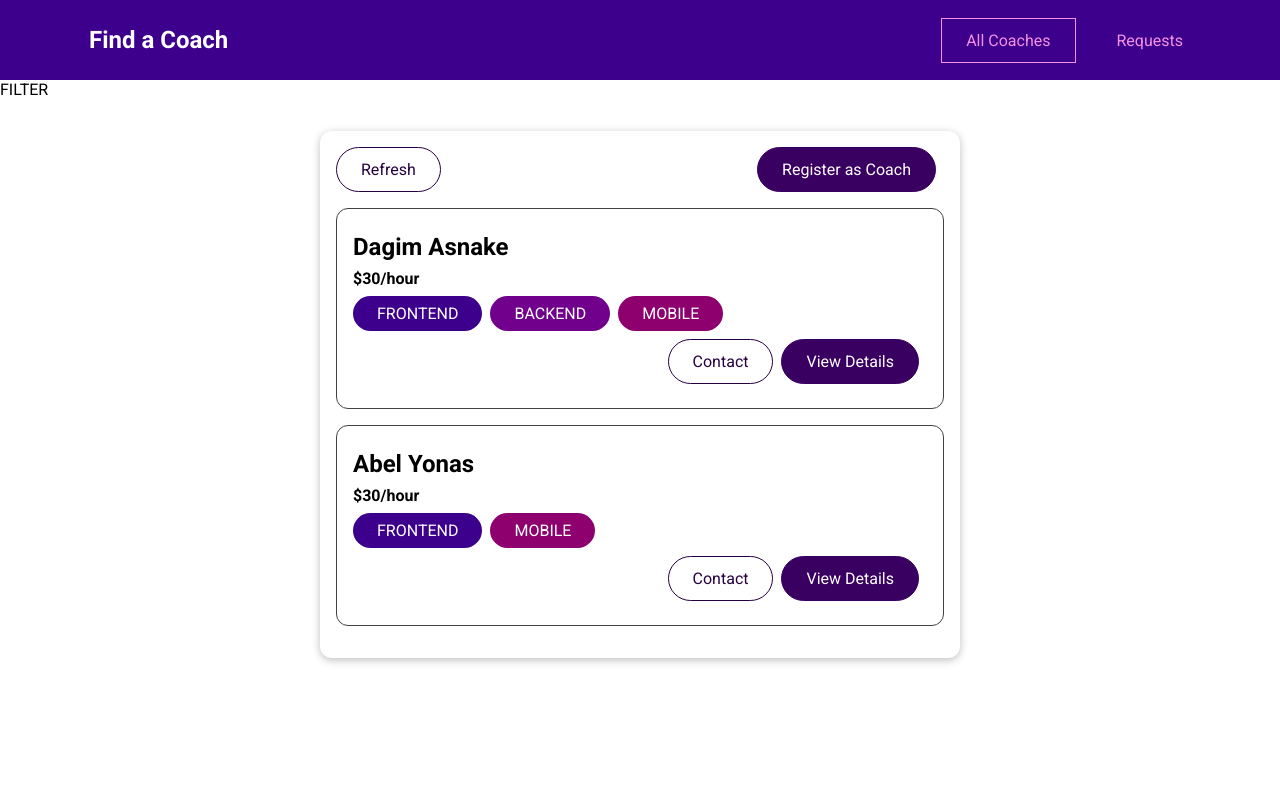
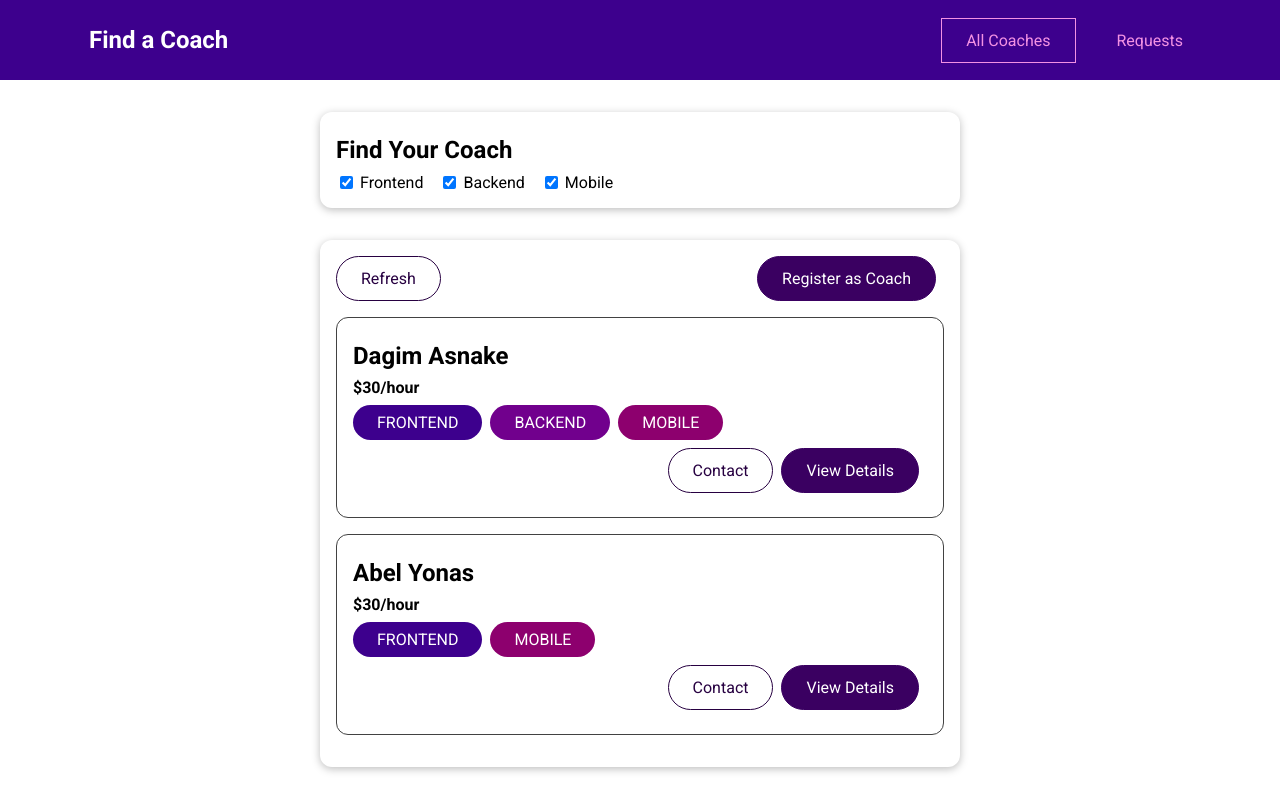
Before and after one commit to DagimAsnake/vueCli-coachApp, a Vue app: page /coaches in a window 1280 px wide. Built offline with nearby package versions, Linux system fonts and the light colour scheme.

Commit message:
added coaches details and filter

```diff
--- /dev/null
+++ b/src/components/coaches/CoachFilter.vue
@@ -0,0 +1,67 @@
+<template>
+  <base-card>
+    <h2>Find Your Coach</h2>
+    <span class="filter-option">
+      <input type="checkbox" id="frontend" checked @change="setFilter" />
+      <label for="frontend">Frontend</label>
+    </span>
+    <span class="filter-option">
+      <input type="checkbox" id="backend" checked @change="setFilter" />
+      <label for="backend">Backend</label>
+    </span>
+    <span class="filter-option">
+      <input type="checkbox" id="mobile" checked @change="setFilter" />
+      <label for="mobile">Mobile</label>
+    </span>
+  </base-card>
+</template>
+
+<script>
+export default {
+  emits: ['change-filter'],
+  data() {
+    return {
+      filters: {
+        frontend: true,
+        backend: true,
+        mobile: true
+      }
+    };
+  },
+  methods: {
+    setFilter(event) {
+      const inputId = event.target.id;
+      const isActive = event.target.checked;
+      const updatedFilters = {
+        ...this.filters,
+        [inputId]: isActive
+      };
+      this.filters = updatedFilters;
+      this.$emit('change-filter', updatedFilters);
+    }
+  }
+}
+</script>
+
+<style scoped>
+h2 {
+  margin: 0.5rem 0;
+}
+
+.filter-option {
+  margin-right: 1rem;
+}
+
+.filter-option label,
+.filter-option input {
+  vertical-align: middle;
+}
+
+.filter-option label {
+  margin-left: 0.25rem;
+}
+
+.filter-option.active label {
+  font-weight: bold;
+}
+</style>
--- a/src/pages/coaches/CoachDetail.vue
+++ b/src/pages/coaches/CoachDetail.vue
@@ -1,12 +1,56 @@
 <template>
-  <h1>detail</h1>
-  <router-view></router-view>
-  <router-link to="/coaches/c1/contact">Contact</router-link>
+  <section>
+    <base-card>
+      <h2>{{ fullName }}</h2>
+      <h3>${{ rate }}/hour</h3>
+    </base-card>
+  </section>
+  <section>
+    <base-card>
+      <header>
+        <h2>Interested? Reach out now!</h2>
+        <base-button link :to="contactLink">Contact</base-button>
+      </header>
+      <router-view></router-view>
+    </base-card>
+  </section>
+  <section>
+    <base-card>
+      <base-badge v-for="area in areas" :key="area" :type="area" :title="area"></base-badge>
+      <p>{{ description }}</p>
+    </base-card>
+  </section>
 </template>
 
 <script>
-export default {};
+export default {
+  props: ['id'],
+  data() {
+    return {
+      selectedCoach: null,
+    };
+  },
+  computed: {
+    fullName() {
+      return this.selectedCoach.firstName + ' ' + this.selectedCoach.lastName;
+    },
+    areas() {
+      return this.selectedCoach.areas;
+    },
+    rate() {
+      return this.selectedCoach.hourlyRate;
+    },
+    description() {
+      return this.selectedCoach.description;
+    },
+    contactLink() {
+      return this.$route.path + '/' + this.id + '/contact';
+    }
+  },
+  created() {
+    this.selectedCoach = this.$store.getters['coaches/coaches'].find(
+      (coach) => coach.id === this.id
+    );
+  },
+};
 </script>
-
-<style>
-</style>
--- a/src/pages/coaches/CoachesList.vue
+++ b/src/pages/coaches/CoachesList.vue
@@ -1,5 +1,7 @@
 <template>
-  <section>FILTER</section>
+  <section>
+    <coach-filter @change-filter="setFilters"></coach-filter>
+  </section>
   <section>
     <base-card>
       <div class="controls">
@@ -24,19 +26,47 @@
 
 <script>
 import CoachItem from '../../components/coaches/CoachItem.vue';
+import CoachFilter from '../../components/coaches/CoachFilter.vue';
 
 export default {
   components: {
     CoachItem,
+    CoachFilter
+  },
+  data() {
+    return {
+      activeFilters: {
+        frontend: true,
+        backend: true,
+        mobile: true
+      }
+    };
   },
   computed: {
     filteredCoaches() {
-      return this.$store.getters['coaches/coaches'];
+      const coaches = this.$store.getters['coaches/coaches'];
+      return coaches.filter(coach => {
+        if (this.activeFilters.frontend && coach.areas.includes('frontend')) {
+          return true;
+        }
+        if (this.activeFilters.backend && coach.areas.includes('backend')) {
+          return true;
+        }
+        if (this.activeFilters.mobile && coach.areas.includes('mobile')) {
+          return true;
+        }
+        return false;
+      });
     },
     hasCoaches() {
       return this.$store.getters['coaches/hasCoaches'];
     },
   },
+  methods: {
+    setFilters(updatedFilters) {
+      this.activeFilters = updatedFilters;
+    }
+  }
 };
 </script>
 
--- a/src/router.js
+++ b/src/router.js
@@ -15,6 +15,7 @@
     {
       path: '/coaches/:id',
       component: CoachDetail,
+      props: true,
       children: [
         { path: 'contact', component: ContactCoach } // /coaches/c1/contact
       ]
```
